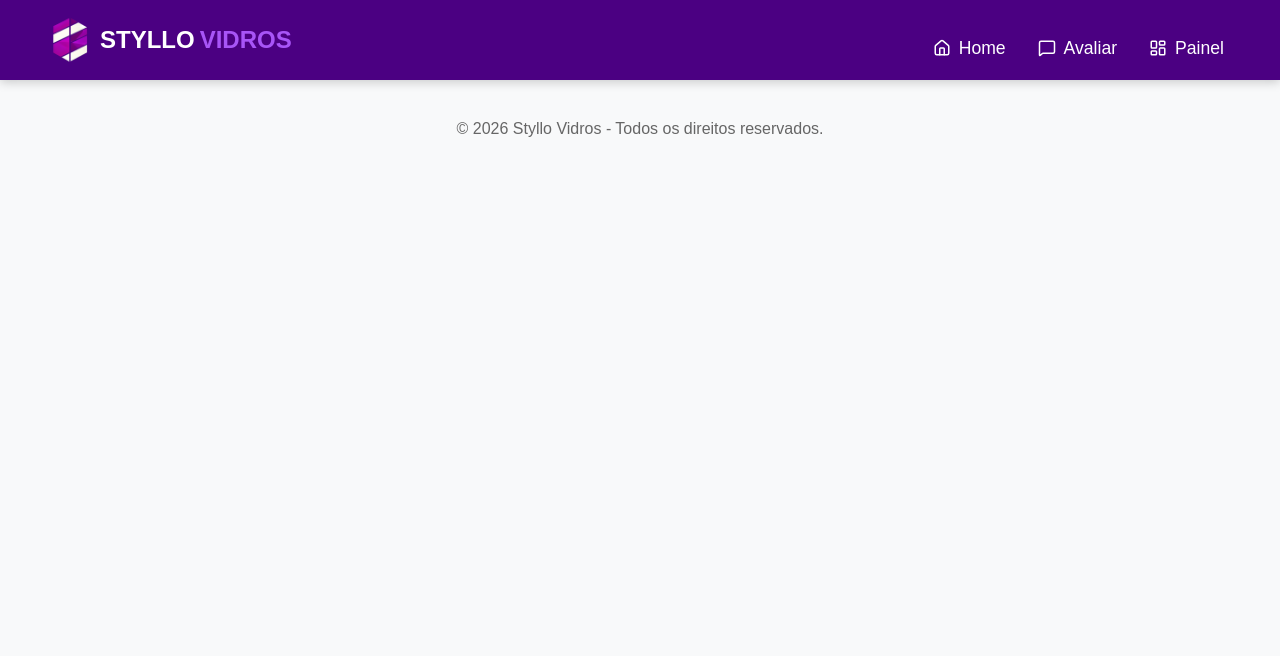
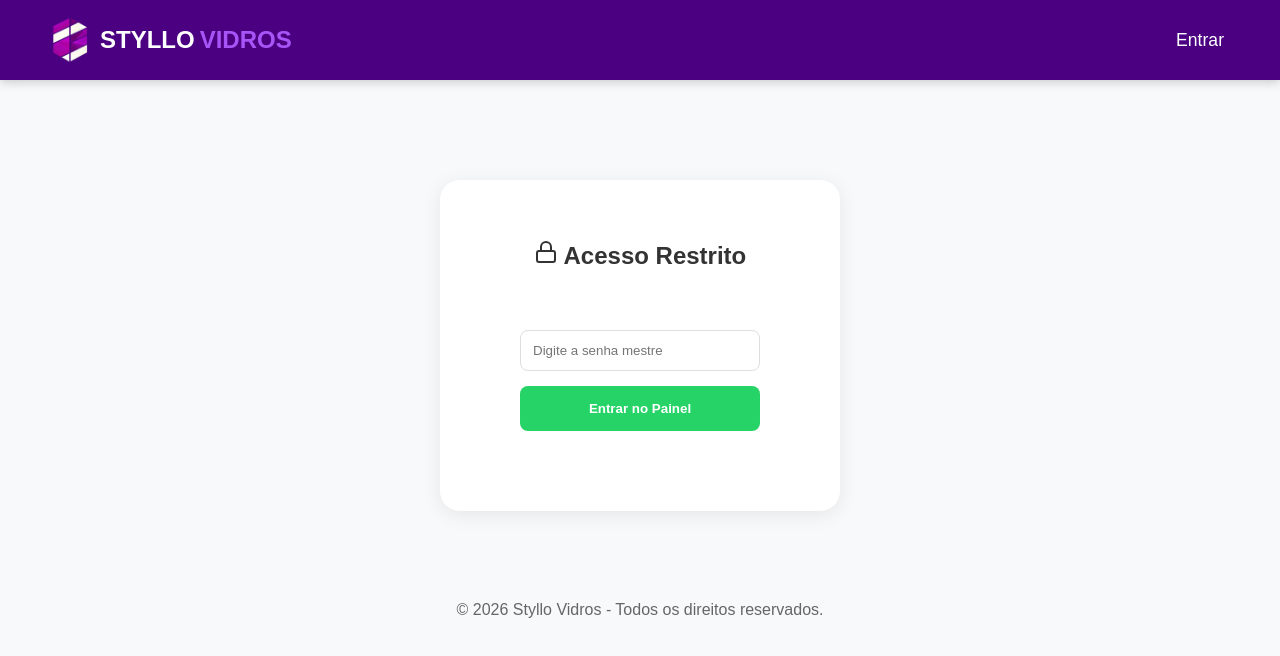
Before and after one commit to gabriellguedes/styllovidros, a React (Vite) app in the folder frontend/: page /login in a window 1280 px wide. Shown: the top 656 px of the page. Built offline with nearby package versions, Linux system fonts and the light colour scheme.

Commit message:
Criando a proteção das rotas e pagína de Login.

```diff
--- a/frontend/src/App.jsx
+++ b/frontend/src/App.jsx
@@ -2,6 +2,8 @@ import React from "react";
 import { BrowserRouter as Router, Routes, Route } from "react-router-dom";
 
 // Importação dos Componentes/Páginas
+import Login from "./pages/Login";
+import ProtectedRoute from "./components/ProtectedRoute";
 import Navbar from "./components/Navbar";
 import Home from "./pages/Home";
 import EnviarDepoimento from "./pages/EnviarDepoimento";
@@ -14,14 +16,19 @@ function App() {
       <div className="App">
         <Navbar />
         <Routes>
-          {/* Rota Principal (Landing Page) */}
           <Route path="/" element={<Home />} />
+          <Route path="/avaliar" element={<EnviarDepoimento />} />
+          <Route path="/login" element={<Login />} />
 
-          {/* Rota para o Cliente avaliar */}
-          <Route path="/avaliar" element={<EnviarDepoimento />} />
-
-          {/* Rota do Administrador (Amigo Vidraceiro) */}
-          <Route path="/dashboard" element={<Dashboard />} />
+          <Route
+            path="/dashboard"
+            element={
+              <ProtectedRoute>
+                {" "}
+                <Dashboard />{" "}
+              </ProtectedRoute>
+            }
+          />
         </Routes>
 
         <footer style={{ textAlign: "center", padding: "40px", color: "#666" }}>
--- a/frontend/src/components/Navbar.jsx
+++ b/frontend/src/components/Navbar.jsx
@@ -1,8 +1,23 @@
 import React from "react";
 import { Link } from "react-router-dom";
-import { Home, MessageSquare, LayoutDashboard, Menu } from "lucide-react";
+import { useNavigate } from "react-router-dom";
+import {
+  Home,
+  MessageSquare,
+  LayoutDashboard,
+  Menu,
+  LogOut,
+} from "lucide-react";
 
 const Navbar = () => {
+  const navigate = useNavigate();
+  const isAuth = localStorage.getItem("auth") === "true";
+
+  const handleLogout = () => {
+    localStorage.removeItem("auth");
+    navigate("/");
+  };
+
   return (
     <nav className="navbar">
       <div className="navbar-container">
@@ -14,21 +29,34 @@ const Navbar = () => {
 
         {/* Links de Navegação */}
         <ul className="nav-menu">
-          <li className="nav-item">
-            <Link to="/" className="nav-links">
-              <Home size={18} /> Home
-            </Link>
-          </li>
-          <li className="nav-item">
-            <Link to="/avaliar" className="nav-links">
-              <MessageSquare size={18} /> Avaliar
-            </Link>
-          </li>
-          <li className="nav-item">
-            <Link to="/dashboard" className="nav-links">
-              <LayoutDashboard size={18} /> Painel
-            </Link>
-          </li>
+          {isAuth ? (
+            <>
+              <li>
+                <Link to="/dashboard" className="nav-links">
+                  Painel
+                </Link>
+              </li>
+              <li>
+                <button
+                  onClick={handleLogout}
+                  className="nav-links"
+                  style={{
+                    background: "none",
+                    border: "none",
+                    cursor: "pointer",
+                  }}
+                >
+                  <LogOut size={18} /> Sair
+                </button>
+              </li>
+            </>
+          ) : (
+            <li>
+              <Link to="/login" className="nav-links">
+                Entrar
+              </Link>
+            </li>
+          )}
         </ul>
       </div>
     </nav>
--- /dev/null
+++ b/frontend/src/components/ProtectedRoute.jsx
@@ -0,0 +1,14 @@
+import React from "react";
+import { Navigate } from "react-router-dom";
+
+const ProtectedRoute = ({ children }) => {
+  const isAuthenticated = localStorage.getItem("auth") === "true";
+
+  if (!isAuthenticated) {
+    return <Navigate to="/login" replace />;
+  }
+
+  return children;
+};
+
+export default ProtectedRoute;
--- /dev/null
+++ b/frontend/src/pages/Login.jsx
@@ -0,0 +1,48 @@
+import React, { useState } from "react";
+import { useNavigate } from "react-router-dom";
+import { Lock } from "lucide-react";
+
+const Login = () => {
+  const [password, setPassword] = useState("");
+  const navigate = useNavigate();
+
+  const handleLogin = (e) => {
+    e.preventDefault();
+    // Defina uma senha simples para o seu amigo (ou integre com o Django depois)
+    if (password === "styllo123") {
+      localStorage.setItem("auth", "true");
+      navigate("/dashboard");
+    } else {
+      alert("Senha incorreta!");
+    }
+  };
+
+  return (
+    <div
+      className="section-container"
+      style={{ maxWidth: "400px", marginTop: "100px" }}
+    >
+      <div
+        className="contact-card"
+        style={{ display: "block", padding: "40px" }}
+      >
+        <h2 style={{ textAlign: "center" }}>
+          <Lock /> Acesso Restrito
+        </h2>
+        <form onSubmit={handleLogin} className="contact-form">
+          <input
+            type="password"
+            placeholder="Digite a senha mestre"
+            value={password}
+            onChange={(e) => setPassword(e.target.value)}
+          />
+          <button type="submit" className="btn-submit">
+            Entrar no Painel
+          </button>
+        </form>
+      </div>
+    </div>
+  );
+};
+
+export default Login;
```
